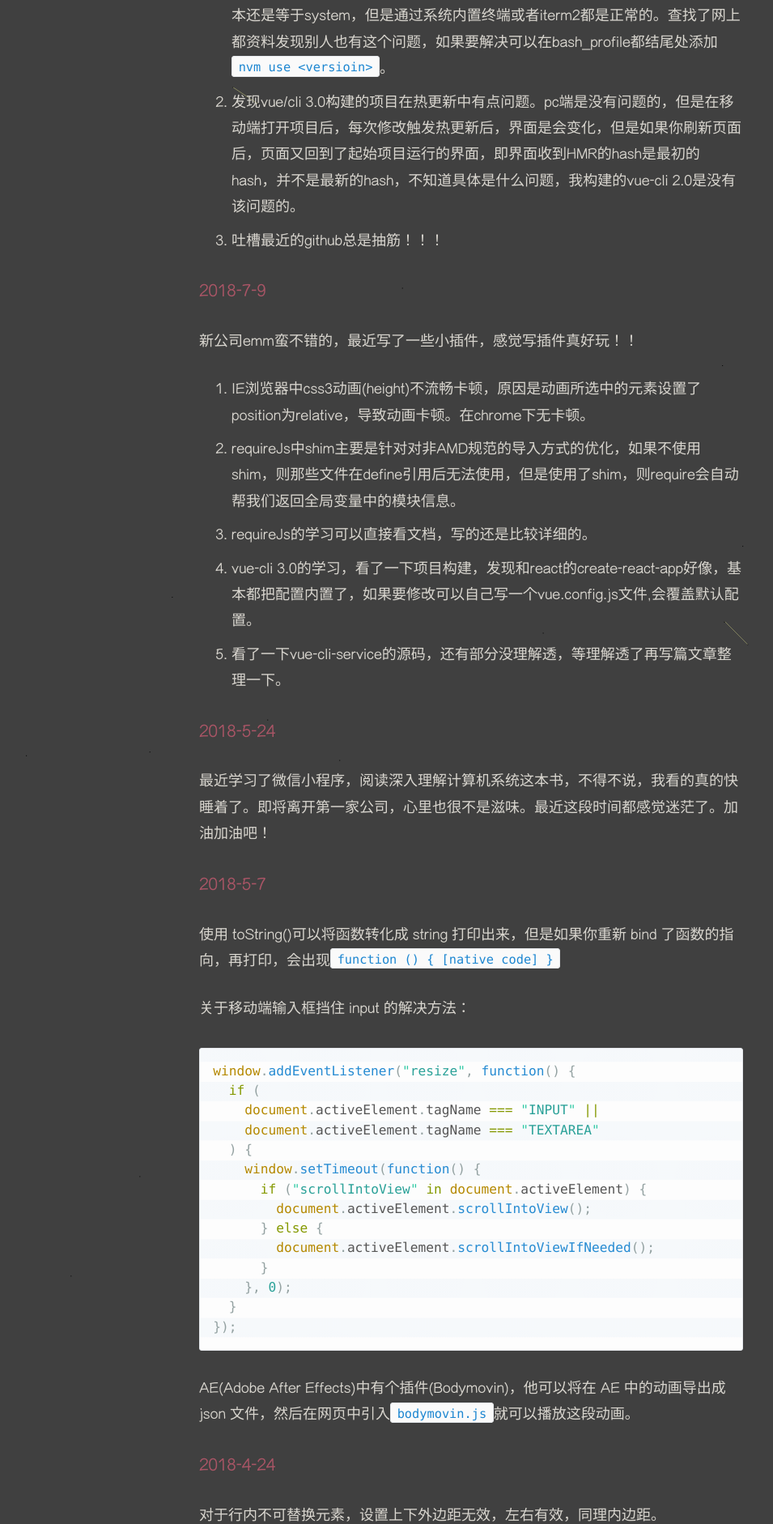
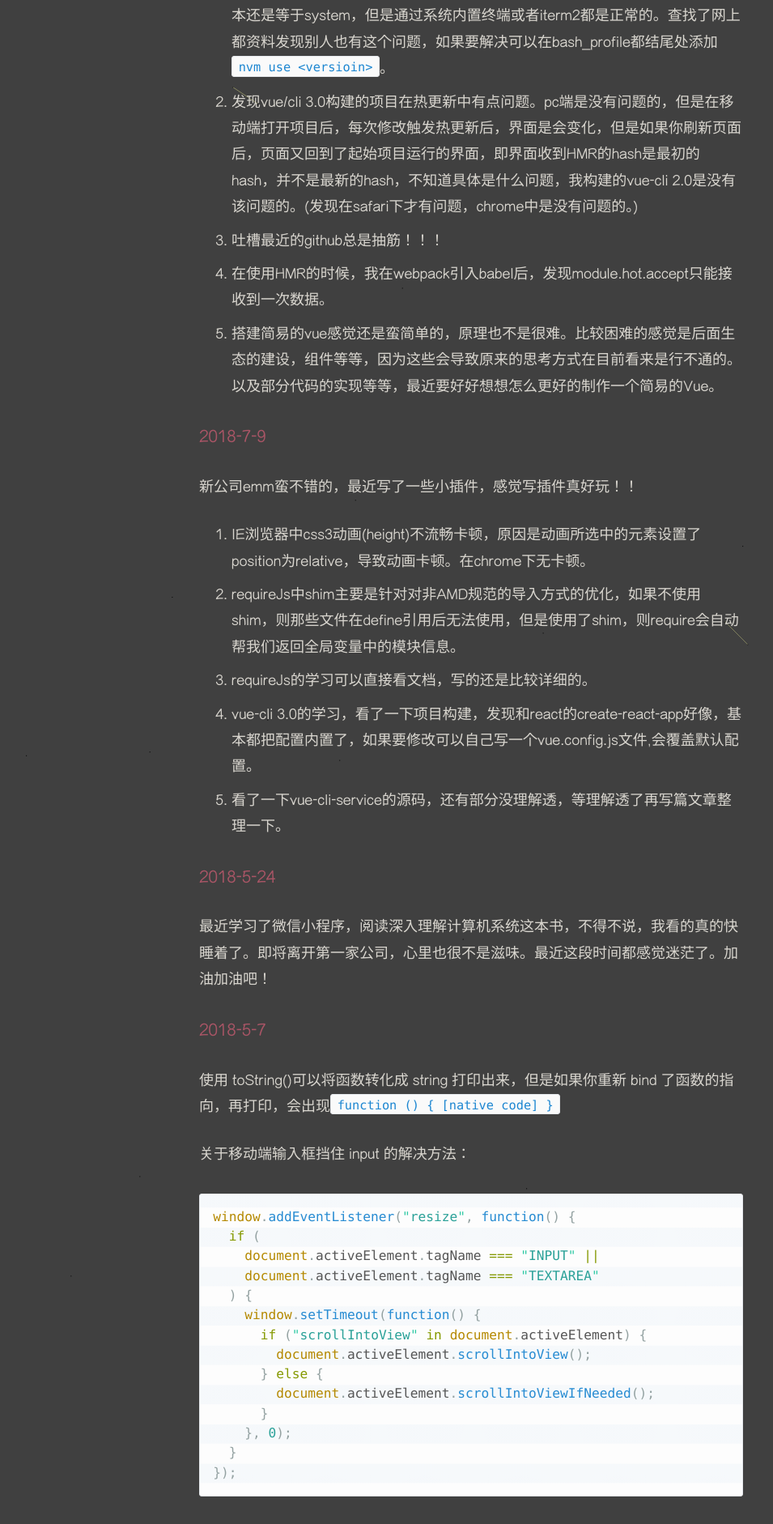
Before and after one commit to Yhspehy/Yhspehy.github.io, a Jekyll site: the page built from _posts/tech/2017-2-13-Study.md, in a window 1280 px wide. Shown: the part 316-2198 px from the top of the page at 81% size, without its empty margins (58-1013 px from the left). Built offline with Jekyll 4.4.1, drawn with Linux system fonts in a browser that asks for light colours; comment, search, counter and statistics services are not loaded; some of the changed text lies outside the part shown.

Commit message:
2018-7-26 study

```diff
--- a/_posts/tech/2017-2-13-Study.md
+++ b/_posts/tech/2017-2-13-Study.md
@@ -10,8 +10,10 @@ keywords: Study
 ### 2018-7-25
 
 1. 在vscode中使用nvm会出现一点问题，就算你通过`nvm alias default <version>`设置了默认都node版本，但是每次在vscode中打开终端发现node版本还是等于system，但是通过系统内置终端或者iterm2都是正常的。查找了网上都资料发现别人也有这个问题，如果要解决可以在bash_profile都结尾处添加`nvm use <versioin>`。
-2. 发现vue/cli 3.0构建的项目在热更新中有点问题。pc端是没有问题的，但是在移动端打开项目后，每次修改触发热更新后，界面是会变化，但是如果你刷新页面后，页面又回到了起始项目运行的界面，即界面收到HMR的hash是最初的hash，并不是最新的hash，不知道具体是什么问题，我构建的vue-cli 2.0是没有该问题的。
+2. 发现vue/cli 3.0构建的项目在热更新中有点问题。pc端是没有问题的，但是在移动端打开项目后，每次修改触发热更新后，界面是会变化，但是如果你刷新页面后，页面又回到了起始项目运行的界面，即界面收到HMR的hash是最初的hash，并不是最新的hash，不知道具体是什么问题，我构建的vue-cli 2.0是没有该问题的。(发现在safari下才有问题，chrome中是没有问题的。)
 3. 吐槽最近的github总是抽筋！！！
+4. 在使用HMR的时候，我在webpack引入babel后，发现module.hot.accept只能接收到一次数据。
+5. 搭建简易的vue感觉还是蛮简单的，原理也不是很难。比较困难的感觉是后面生态的建设，组件等等，因为这些会导致原来的思考方式在目前看来是行不通的。以及部分代码的实现等等，最近要好好想想怎么更好的制作一个简易的Vue。
 
 
 
```
